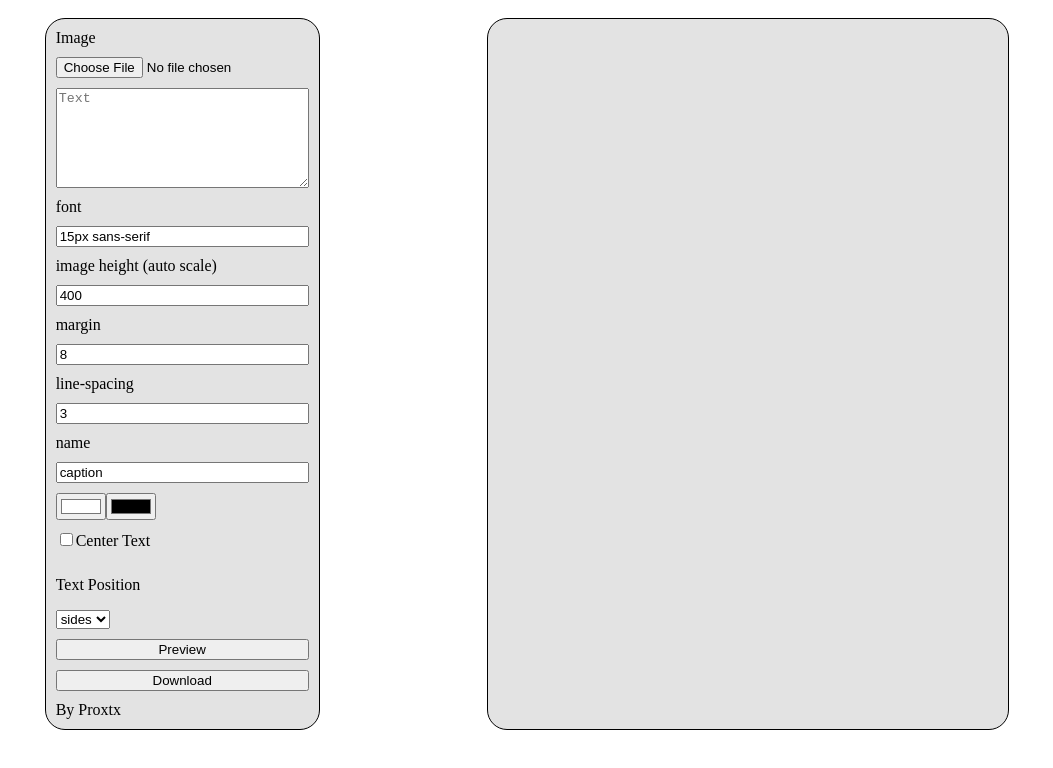
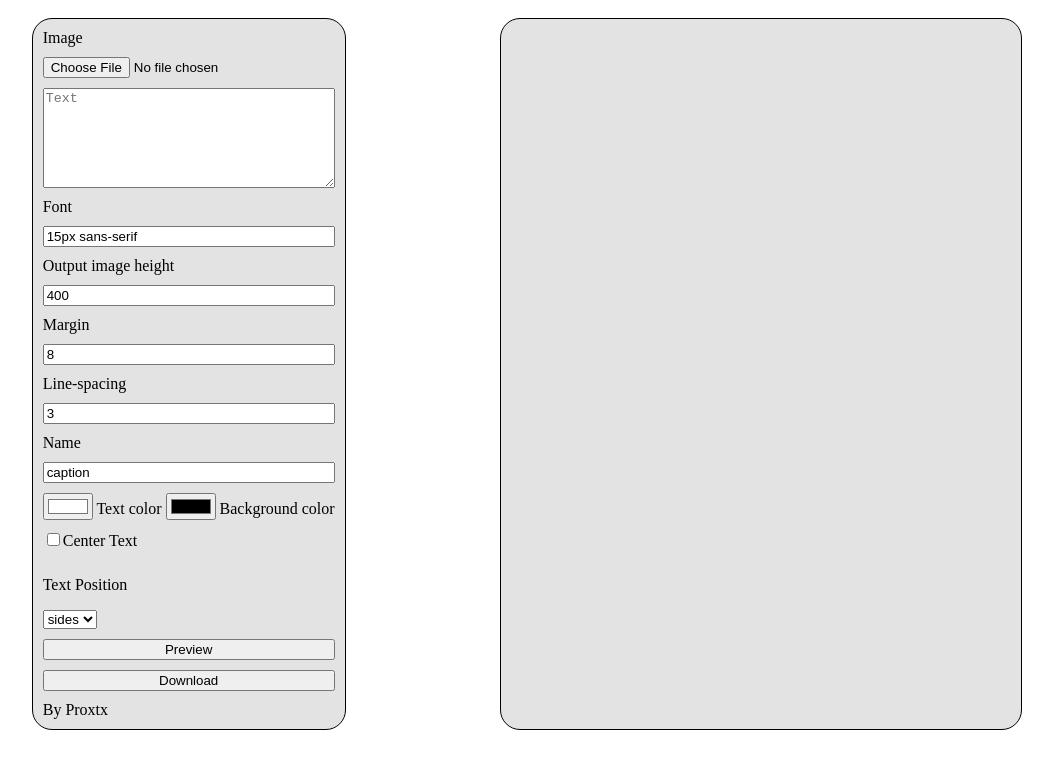
Before and after one commit to Proxtx/caption, a plain HTML site: page index.html in a window 1280 px wide. Shown: the whole page, without its empty margins (121-1174 px from the left). Drawn offline with Linux system fonts and the light colour scheme.

Commit message:
Modify cases and label color pickers

```diff
--- a/index.html
+++ b/index.html
@@ -4,7 +4,7 @@
     <meta charset="UTF-8" />
     <meta http-equiv="X-UA-Compatible" content="IE=edge" />
     <meta name="viewport" content="width=device-width, initial-scale=1.0" />
-    <title>caption</title>
+    <title>Caption</title>
     <link rel="stylesheet" href="style.css" />
   </head>
   <body>
@@ -12,22 +12,21 @@
       Image
       <input type="file" id="file" accept="image/png, image/jpeg"/>
       <textarea id="text" placeholder="Text"></textarea>
-      font
+      Font
       <input type="text" value="15px sans-serif" id="font" />
-      image height (auto scale)
+      Output image height
       <input type="number" id="imageHeight" value="400" />
-      margin
+      Margin
       <input type="number" id="margin" value="8" />
-      line-spacing
+      Line-spacing
       <input type="number" id="lineSpacing" value="3" />
-	  name
+	  Name
 	  <input type="text" id="name" value="caption" />
       <div>
-        <input type="color" value="#ffffff" id="textColor" /><input
-          type="color"
-          value="#000000"
-          id="backgroundColor"
-        />
+        <input type="color" value="#ffffff" id="textColor" />
+		<label for="textColor">Text color</label>
+		<input type="color" value="#000000" id="backgroundColor" />
+		<label for="backgroundColor">Background color</label>
       </div>
       <div><input type="checkbox" id="centerText" />Center Text</div>
 
```
